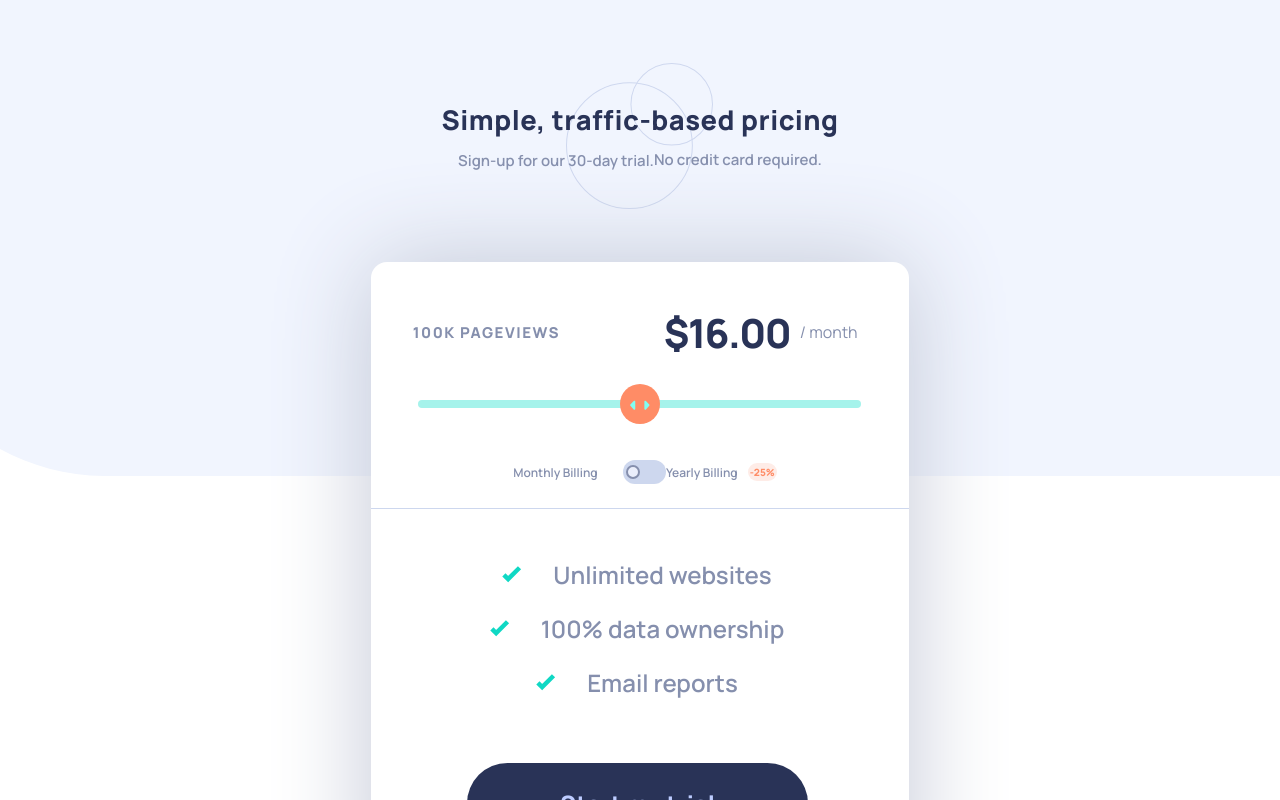
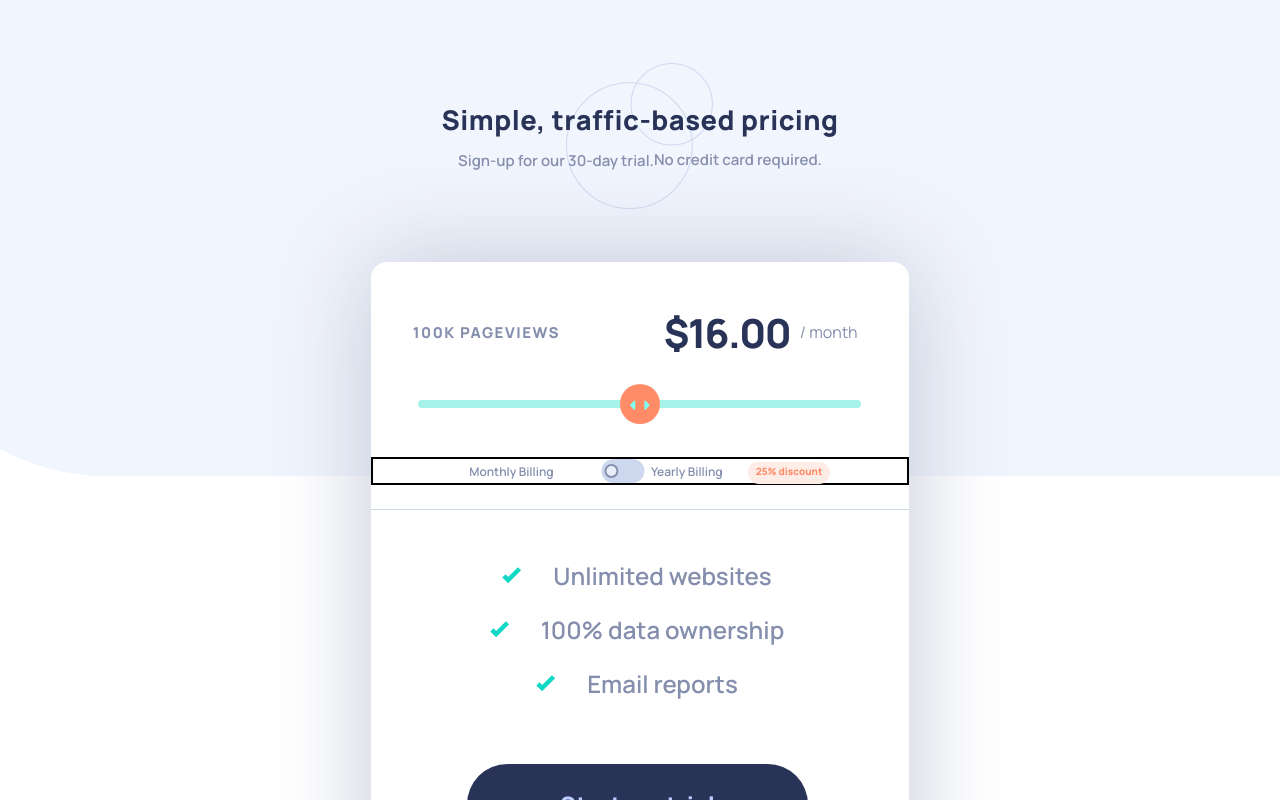
Before and after one commit to hrk-berserker27/Pricing-component, a Next.js app in the folder Next-app/: page / in a window 1280 px wide. Shown: the top 800 px of the page. Built offline with nearby package versions, Linux system fonts and the light colour scheme.

Commit message:
Working on discount section

```diff
--- a/Next-app/styles/styles.scss
+++ b/Next-app/styles/styles.scss
@@ -231,11 +231,11 @@ main {
         padding-bottom: 1.2em;
 
         @media (min-width: 1000px) {
-            margin-top: 0em;
+            margin-top: 0.8em;
             font-size: 12px;
             padding: 0;
-            gap: 0;
-            padding-top: 1.05em;
+            gap: 0px;
+            border: 2px solid;
         }
 
         span:first-child {
@@ -245,7 +245,7 @@ main {
             font-weight: 600;
 
             @media (min-width: 1000px) {
-                transform: none;
+                transform: translateX(-44px);
                 font-size: 12px;
                 letter-spacing: 0px;
             }
@@ -263,7 +263,7 @@ main {
 
             @media (min-width: 1000px) {
                 padding-left: 3px;
-                transform: none;
+                transform: translateX(-1.8em);
                 height: 2em;
                 margin-left: 2.1em;
             }
@@ -285,7 +285,7 @@ main {
             color: map-get(d.$color-bucket, "Text");
 
             @media (min-width: 1000px) {
-                transform: none;
+                transform: translateX(-1.25em);
                 letter-spacing: 0;
             }
         }
@@ -300,11 +300,26 @@ main {
             font-weight: 800;
             background-color: map-get(d.$color-bucket, "Discount Background");
             color: map-get(d.$color-bucket, "Discount Text");
+            position: relative;
+            z-index: 1;
 
             @media (min-width: 1000px) {
                 font-size: 10px;
                 padding: 2px;
+
+                &::after {
+                    content: "25% discount";
+                    height: 100%;
+                    width: max-content;
+                    position: absolute;
+                    inset: 0;
+                    z-index: 2;
+                    background-color: hsl(14, 92%, 95%);
+                    padding: 2px 8px;
+                    border-radius: 2em;
+                }
             }
+
         }
     }
 
```
